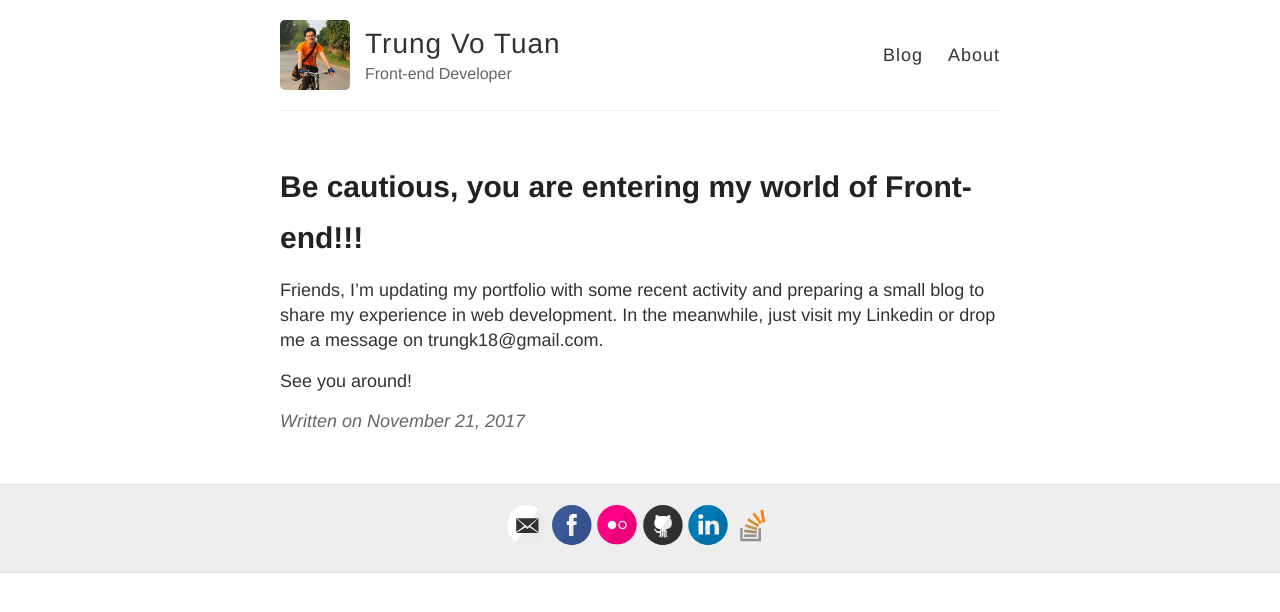
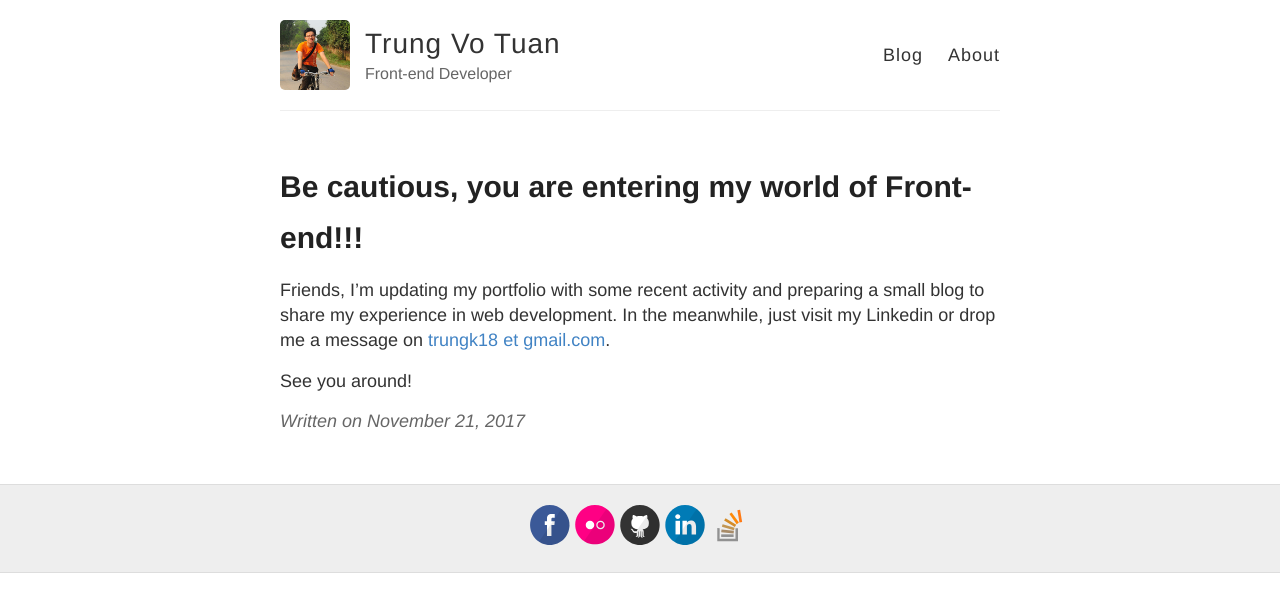
Before and after one commit to trungk18/trungk18.github.io, a Jekyll site: the page built from _posts/2017-11-21-my-new-blog.md, in a window 1280 px wide. Shown: the top 612 px of the page. Built offline with Jekyll 4.4.1, drawn with Linux system fonts in a browser that asks for light colours.

```diff
--- a/_config.yml
+++ b/_config.yml
@@ -18,7 +18,7 @@ avatar: https://raw.githubusercontent.com/trungk18/trungk18.github.io/master/ima
 # Includes an icon in the footer for each username you enter
 footer-links:
   dribbble:
-  email: trungk18@gmail.com
+  email:
   facebook: trungk18
   flickr: trungk18
   github: trungk18
--- a/_posts/2017-11-21-my-new-blog.md
+++ b/_posts/2017-11-21-my-new-blog.md
@@ -3,6 +3,6 @@ layout: post
 title: Be cautious, you are entering my world of Front-end!!!
 ---
 
-Friends, I'm updating my portfolio with some recent activity and preparing a small blog to share my experience in web development. In the meanwhile, just visit my Linkedin or drop me a message on trungk18@gmail.com.
+Friends, I'm updating my portfolio with some recent activity and preparing a small blog to share my experience in web development. In the meanwhile, just visit my Linkedin or drop me a message on [trungk18 et gmail.com](mailto:trungk18@gmail.com).
 
 See you around!
```
